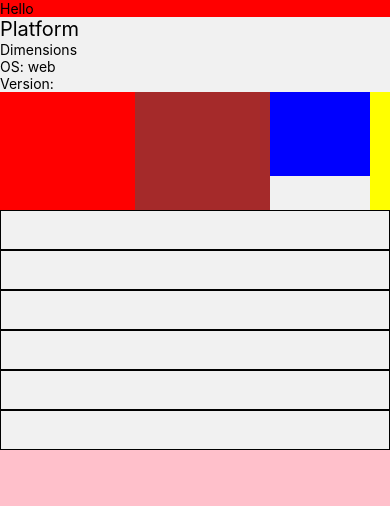
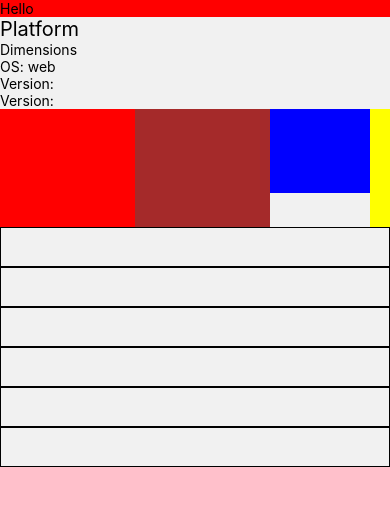
Before and after one commit to theshivamlko/react_native_practice, a React Native app in the folder rn_native/: screen / in a window 390 px wide. Shown: the top 506 px of the page. Built offline with nearby package versions, Linux system fonts and the light colour scheme.

Commit message:
platform custom value

```diff
--- a/rn_native/src/home_page.js
+++ b/rn_native/src/home_page.js
@@ -40,6 +40,7 @@ export default function HomePage() {
                         <Text>Dimensions</Text>
                         <Text>OS: {os}</Text>
                         <Text>Version: {version}</Text>
+                        <Text>Version: {Platform.select({android: 1, ios: 2})}</Text>
 
                         <View style={{flexDirection: 'row'}}>
                             <View style={{backgroundColor: 'red', flex: 1}}/>
```
